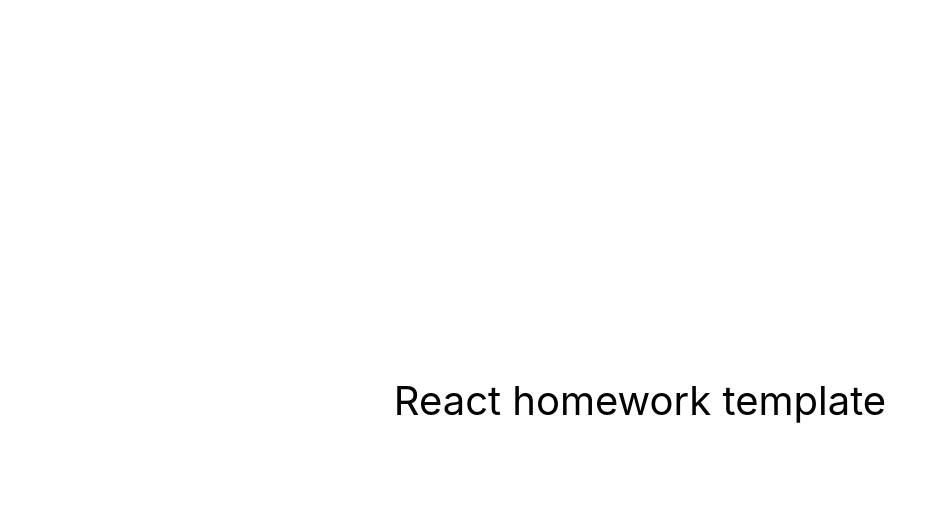
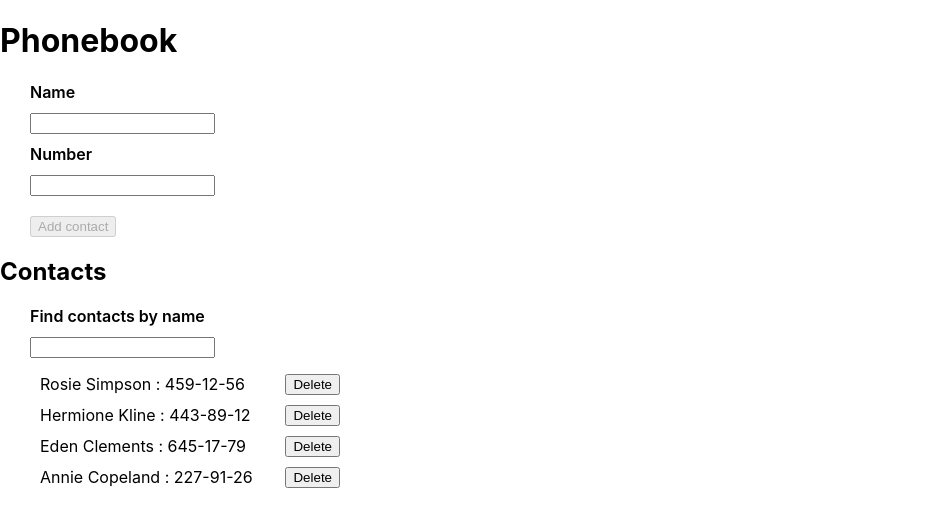
Before and after one commit to Dariia96/goit-react-hw-02-phonebook, a React (Create React App) app: page / in a window 1280 px wide. Shown: the top 526 px of the page, without its empty margins (0-946 px from the left). Built offline with nearby package versions, Linux system fonts and the light colour scheme.

Commit message:
before first check

```diff
--- a/package.json
+++ b/package.json
@@ -7,6 +7,8 @@
     "@testing-library/jest-dom": "^5.16.3",
     "@testing-library/react": "^12.1.4",
     "@testing-library/user-event": "^13.5.0",
+    "nanoid": "^4.0.2",
+    "prop-types": "^15.8.1",
     "react": "^18.1.0",
     "react-dom": "^18.1.0",
     "react-scripts": "5.0.1",
--- a/src/components/App.jsx
+++ b/src/components/App.jsx
@@ -1,16 +1,102 @@
-export const App = () => {
-  return (
-    <div
-      style={{
-        height: '100vh',
-        display: 'flex',
-        justifyContent: 'center',
-        alignItems: 'center',
-        fontSize: 40,
-        color: '#010101'
-      }}
-    >
-      React homework template
-    </div>
-  );
+import { Component } from 'react';
+import Phonebook from './Phonebook';
+import { nanoid } from 'nanoid';
+import Contacts from './Contacts';
+import Filter from './Filter';
+import css from './Phonebook.module.css'
+
+class App extends Component  {
+  state = {
+    contacts: [
+    {id: 'id-1', name: 'Rosie Simpson', number: '459-12-56'},
+    {id: 'id-2', name: 'Hermione Kline', number: '443-89-12'},
+    {id: 'id-3', name: 'Eden Clements', number: '645-17-79'},
+    {id: 'id-4', name: 'Annie Copeland', number: '227-91-26'},
+
+  ],
+  filter: '',
+  }
+  createUser = (data) => {
+		const newUser = {
+			id: nanoid(),
+			...data,
+		}
+
+    this.state.contacts.map((contact) => {
+      console.log(contact)
+      if (contact.name === newUser.name || contact.number === newUser.number) {
+       alert(`${contact.name} is already in your contacts`)
+     }
+    })
+    this.setState((prevState) => ({
+      contacts: [...prevState.contacts, newUser],
+		})
+    );
+
+
+
+  }
+
+  filterOnChange = ({ target: { name, value } }) => {
+    let newContacts = []
+    this.setState({
+      [name]: value,
+    })
+
+    {
+      /*const newContacts = this.state.contacts.filter((contact) => contact.name !== value);
+      console.log(newContacts)
+      this.setState(() => ({
+      contacts: [ ...newContacts],
+    }))*/
+
+      this.state.contacts.filter(contact => contact.name.toLowerCase().includes(value)).map(filteredContact => {
+        return newContacts.push(filteredContact)
+
+        /*/const oneContact = < li > { filteredName.name }: { filteredName.number }</li>
+         console.log(oneContact)
+           <li>
+
+           </li>*/
+
+      })
+      console.log(newContacts)
+    }
+    if (value)
+    {
+      this.setState(() => (
+      { contacts: [...newContacts],
+		})
+    );}
+
+  }
+
+     deleteContact  = ({ target: { id } }) => {
+
+        this.state.contacts.map((contact) => {
+          if (contact.name === id) {
+            this.setState({contacts: this.state.contacts.filter(item => item !== contact)})
+     }
+    })
+
+  }
+
+  render() {
+    const { filter } = this.state;
+    return (
+      <>
+        <h1>Phonebook</h1>
+        <Phonebook createUser={this.createUser} />
+        <h2>Contacts</h2>
+        <Filter
+          value={filter}
+          filterOnChange={this.filterOnChange} />
+        < Contacts contacts={this.state.contacts}
+          filter={this.state.filter}
+          deleteContact={this.deleteContact}
+          />
+    </>
+  );}
+
 };
+export default App;
--- /dev/null
+++ b/src/components/ContactItem.jsx
@@ -0,0 +1,18 @@
+
+import PropTypes from 'prop-types';
+import css from './Phonebook.module.css'
+
+const ContactItem = ({ name, number, deleteContact }) => {
+    return <li className={css.contactItem}>
+        <span>{name} : {number}</span>
+        <button className={css.deleteButton}type='button' id={name} onClick={ deleteContact}>Delete</button>
+</li>
+
+};
+
+ContactItem.propTypes = {
+    name: PropTypes.string.isRequired,
+    number: PropTypes.string.isRequired,
+    deleteContact: PropTypes.func.isRequired
+}
+export default ContactItem;
--- /dev/null
+++ b/src/components/Contacts.jsx
@@ -0,0 +1,24 @@
+import ContactItem from "./ContactItem";
+import PropTypes from 'prop-types';
+import css from './Phonebook.module.css'
+
+const Contacts = ({ contacts, deleteContact}) => {
+    return <ul className={css.contacts}>
+
+        {contacts.map((contact) => {
+            return <ContactItem
+                key={contact.id}
+                name = { contact.name }
+                number={contact.number}
+                deleteContact = {deleteContact}
+            />
+        })}
+    </ul>
+}
+
+;
+Contacts.propTypes = {
+    contacts:PropTypes.arrayOf(PropTypes.shape({name : PropTypes.string.isRequired, number: PropTypes.string.isRequired}).isRequired).isRequired,
+    deleteContact: PropTypes.func.isRequired,
+}
+export default Contacts;
--- /dev/null
+++ b/src/components/Filter.jsx
@@ -0,0 +1,23 @@
+import PropTypes from 'prop-types';
+import css from './Phonebook.module.css'
+const Filter = ({ value, filterOnChange }) => {
+    return <div className={css.filterWraper}>
+        <label className={ css.filterLabel} htmlFor="filter"> Find contacts by name</label>
+        <input
+            type="text"
+            id="filter"
+            name='filter'
+            value={value}
+            onChange ={filterOnChange}
+        />
+    </div>
+}
+
+    ;
+Filter.propTypes= {
+    value: PropTypes.string.isRequired,
+    filterOnChange: PropTypes.func.isRequired
+
+};
+
+export default Filter;
--- /dev/null
+++ b/src/components/Phonebook.jsx
@@ -0,0 +1,86 @@
+import { Component } from 'react';
+import PropTypes from 'prop-types';
+import css from './Phonebook.module.css'
+
+
+class Phonebook extends Component {
+    state = {
+        name: '',
+        number: '',
+    }
+    handleChange = ({ target: { name, value } }) => {
+		this.setState({
+			[name]: value,
+		})
+    }
+    handleSubmit = (e) => {
+		e.preventDefault()
+		const data = {
+			...this.state,
+		}
+		/*delete data.check*/
+
+		this.props.createUser(data)
+		// this.setState({
+		// 	email: '',
+		// 	password: '',
+		// 	check: false,
+		// 	select: 'male',
+		// 	radio: 'male',
+		// })
+        e.target.reset();
+	}
+    render() {
+        const { name, number} = this.state
+		return (<section className={css.formWraper}>
+			<form onSubmit={this.handleSubmit}>
+				<div className='mb-3'>
+                    <label htmlFor='name' className={css.formLabel}>
+					  Name
+					</label>
+                    <input
+                        type="text"
+                        name="name"
+                        id="name"
+                        pattern="^[a-zA-Zа-яА-Я]+(([' -][a-zA-Zа-яА-Я ])?[a-zA-Zа-яА-Я]*)*$"
+                        title="Name may contain only letters, apostrophe, dash and spaces. For example Adrian, Jacob Mercer, Charles de Batz de Castelmore d'Artagnan"
+                        required
+                        onChange={this.handleChange}
+						value={name}
+					/>
+				</div>
+				<div className='mb-3'>
+					<label
+						htmlFor='number'
+						className={css.formLabel}
+					>
+						Number
+					</label>
+					<input
+                        type="tel"
+                        name="number"
+                        pattern="\+?\d{1,4}?[-.\s]?\(?\d{1,3}?\)?[-.\s]?\d{1,4}[-.\s]?\d{1,4}[-.\s]?\d{1,9}"
+                        title="Phone number must be digits and can contain spaces, dashes, parentheses and can start with +"
+                        required
+                        onChange={this.handleChange}
+						value={number}
+                    />
+				</div>
+                <button
+                    className={css.btn}
+					disabled={!name || !number}
+				>
+				Add contact
+				</button>
+            </form>
+
+            </section>
+		)
+    }
+}
+
+Phonebook.propTypes = {
+    createUser : PropTypes.func.isRequired
+}
+
+export default Phonebook;
--- /dev/null
+++ b/src/components/Phonebook.module.css
@@ -0,0 +1,35 @@
+.filterLabel{
+    font-weight: 600;
+    font-size: 600;
+    display: block;
+    margin-bottom: 10px;
+}
+
+.filterWraper{
+    padding-left: 30px;
+}
+.contacts{
+display: flex;
+flex-direction: column;
+gap:10px
+}
+
+.contactItem{
+    display: flex;
+    align-items: center;
+    justify-content: space-between;
+    max-width: 300px;
+}
+.formLabel{
+    font-weight: 600;
+    font-size: 600;
+    display: block;
+    margin-bottom: 10px;
+    margin-top: 10px;
+}
+.btn{
+    margin-top: 20px
+}
+.formWraper{
+    padding-left: 30px;
+}
--- a/src/index.js
+++ b/src/index.js
@@ -1,6 +1,6 @@
 import React from 'react';
 import ReactDOM from 'react-dom/client';
-import { App } from 'components/App';
+import  App from "./components/App";
 import './index.css';
 
 ReactDOM.createRoot(document.getElementById('root')).render(
```
Also changed, not shown: 1 other file (tests, documents, lock files or other folders).
